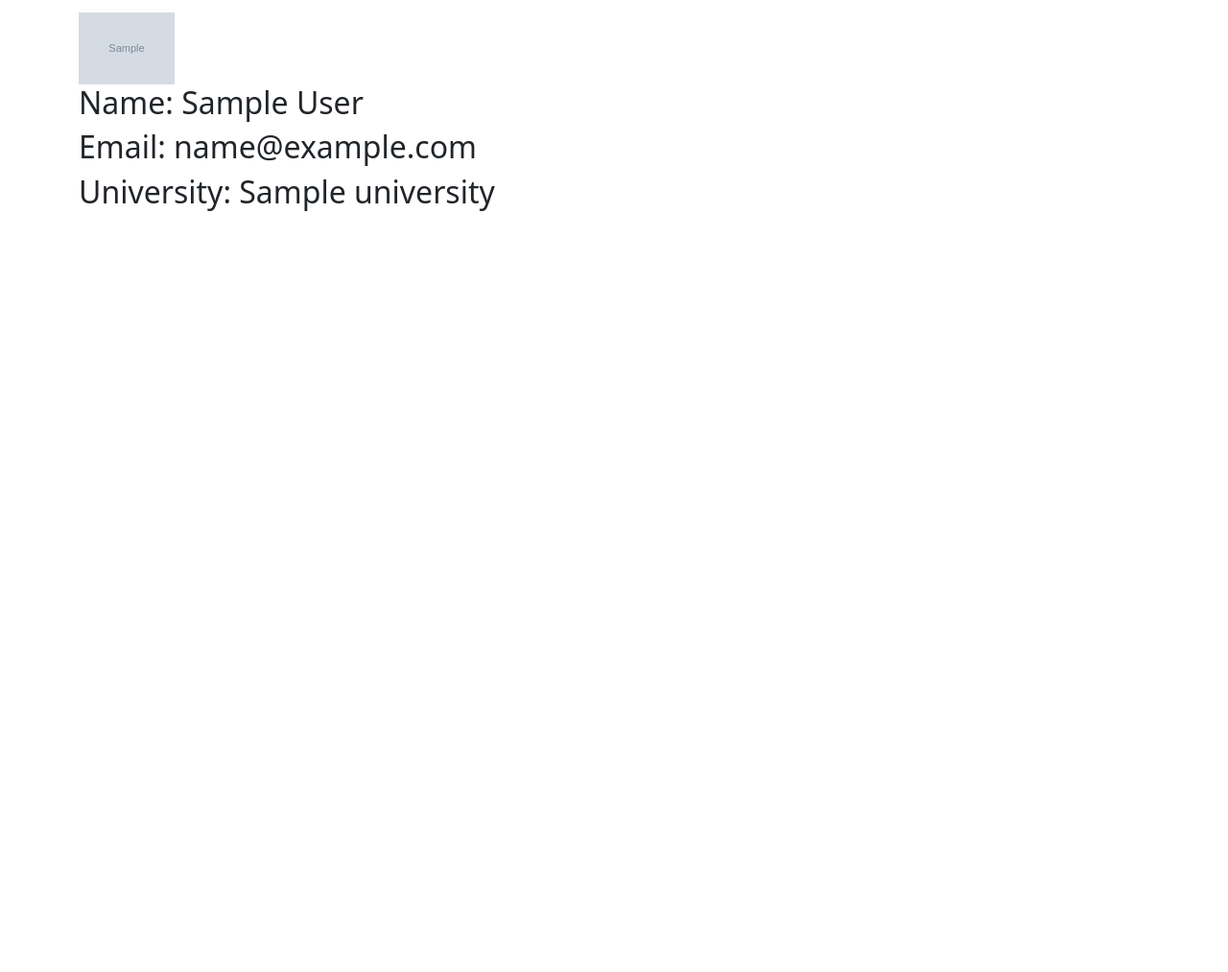
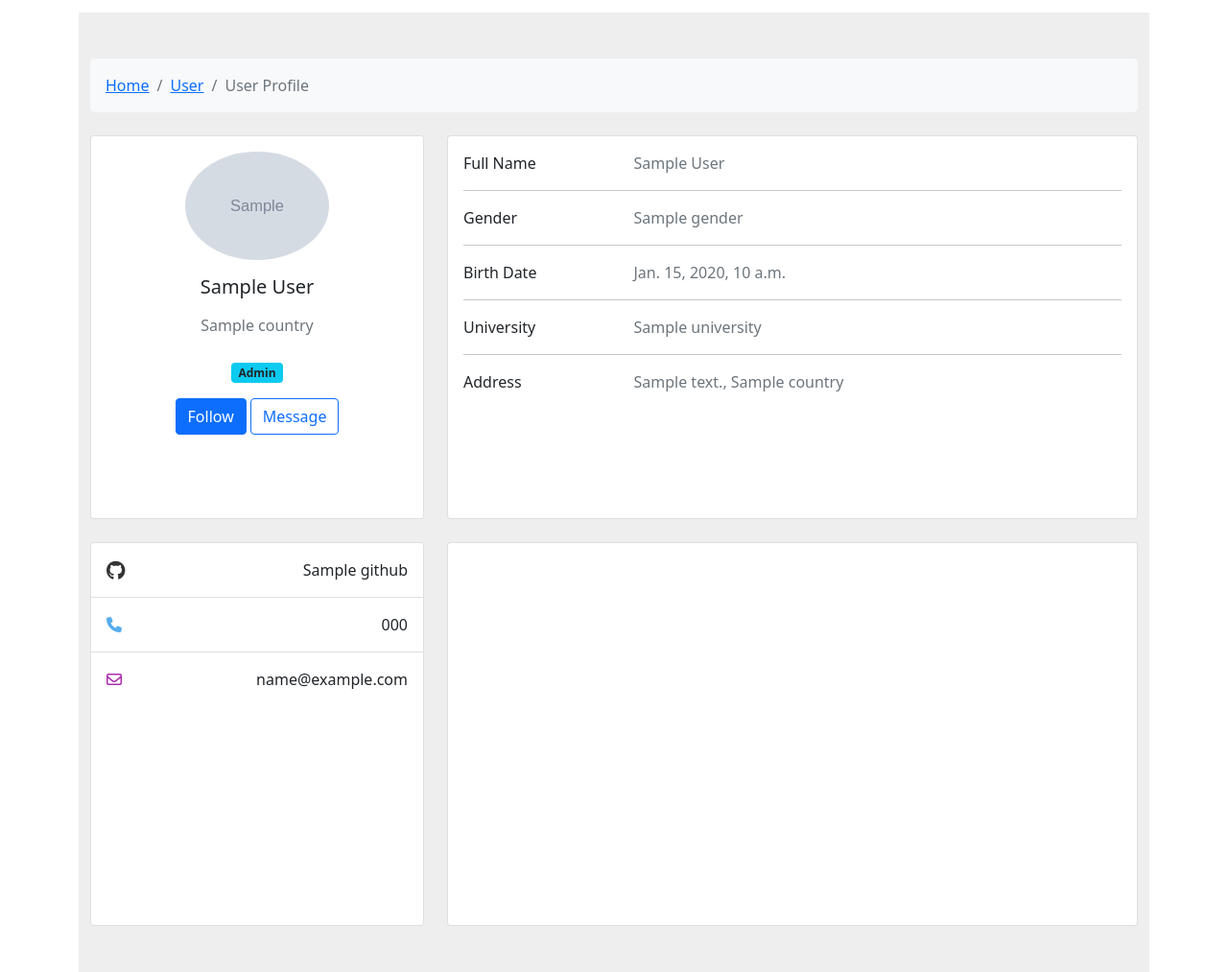
Before and after one commit to engnraminul/9neurons, a Django app: template templates/login/profile.html in a window 1280 px wide. Shown: the part 56-1069 px from the top of the page at 96% size. Before the commit the page ends 276 px from the top, so only its background shows below. Run offline with Django 4.2, Linux system fonts and the light colour scheme; the template is opened without the code that fills it: most values are stand-ins (such as "Sample title", 1, 10 or a date in 2020); grey boxes marked "Sample" are stand-in pictures; some libraries are stand-ins or nearby versions.

Commit message:
Create user profile page

```diff
--- a/templates/login/profile.html
+++ b/templates/login/profile.html
@@ -1,7 +1,112 @@
 {% extends 'base.html' %}
 {% block body %}
-<img src="{{profile.profile_picture.url}}" class="align-middle" style="width: 100px" alt="">
-<h2>Name: {{profile.full_name}}</h2>
-<h2>Email: {{profile.email}}</h2>
-<h2>University: {{profile.university}}</h2>
+<section style="background-color: #eee;">
+    <div class="container py-5">
+      <div class="row">
+        <div class="col">
+          <nav aria-label="breadcrumb" class="bg-light rounded-3 p-3 mb-4">
+            <ol class="breadcrumb mb-0">
+              <li class="breadcrumb-item"><a href="#">Home</a></li>
+              <li class="breadcrumb-item"><a href="#">User</a></li>
+              <li class="breadcrumb-item active" aria-current="page">User Profile</li>
+            </ol>
+          </nav>
+        </div>
+      </div>
+
+      <div class="row">
+        <div class="col-lg-4">
+          <div class="card mb-4">
+            <div class="card-body text-center">
+              <img src="{{profile.profile_picture.url}}" alt="avatar"
+                class="rounded-circle img-fluid" style="width: 150px;">
+              <h5 class="my-3">{{profile.full_name}}</h5>
+              <p class="text-muted mb-4">{{profile.country}}</p>
+              <p class="badge bg-info text-dark">Admin</p>
+              <div class="d-flex justify-content-center mb-2">
+                <button type="button" class="btn btn-primary">Follow</button>
+                <button type="button" class="btn btn-outline-primary ms-1">Message</button>
+              </div>
+            </div>
+          </div>
+          <div class="card mb-4 mb-lg-0">
+            <div class="card-body p-0">
+              <ul class="list-group list-group-flush rounded-3">
+                <li class="list-group-item d-flex justify-content-between align-items-center p-3">
+                  <i class="fab fa-github fa-lg" style="color: #333333;"></i>
+                  <p class="mb-0">{{profile.github}}</p>
+                </li>
+                <li class="list-group-item d-flex justify-content-between align-items-center p-3">
+                  <i class="fa-solid fa-phone" style="color: #55acee;"></i>
+                  <p class="mb-0">{{profile.phone}}</p>
+                </li>
+                <li class="list-group-item d-flex justify-content-between align-items-center p-3">
+                  <i class="fa-regular fa-envelope" style="color: #ac2bac;"></i>
+                  <p class="mb-0">{{profile.email}}</p>
+                </li>
+              </ul>
+            </div>
+          </div>
+        </div>
+        <div class="col-lg-8">
+          <div class="card mb-4">
+            <div class="card-body">
+              <div class="row">
+                <div class="col-sm-3">
+                  <p class="mb-0">Full Name</p>
+                </div>
+                <div class="col-sm-9">
+                  <p class="text-muted mb-0">{{profile.full_name}}</p>
+                </div>
+              </div>
+              <hr>
+              <div class="row">
+                <div class="col-sm-3">
+                  <p class="mb-0">Gender</p>
+                </div>
+                <div class="col-sm-9">
+                  <p class="text-muted mb-0">{{profile.gender}}</p>
+                </div>
+              </div>
+              <hr>
+              <div class="row">
+                <div class="col-sm-3">
+                  <p class="mb-0">Birth Date</p>
+                </div>
+                <div class="col-sm-9">
+                  <p class="text-muted mb-0">{{profile.birth_date}}</p>
+                </div>
+              </div>
+              <hr>
+              <div class="row">
+                <div class="col-sm-3">
+                  <p class="mb-0">University</p>
+                </div>
+                <div class="col-sm-9">
+                  <p class="text-muted mb-0">{{profile.university}}</p>
+                </div>
+              </div>
+              <hr>
+              <div class="row">
+                <div class="col-sm-3">
+                  <p class="mb-0">Address</p>
+                </div>
+                <div class="col-sm-9">
+                  <p class="text-muted mb-0">{{profile.address}}, {{profile.country}}</p>
+                </div>
+              </div>
+            </div>
+          </div>
+          <div class="row">
+            <div class="col-md-12">
+              <div class="card mb-4 mb-md-0">
+                <div class="card-body">
+
+
+            </div>
+          </div>
+        </div>
+      </div>
+    </div>
+  </section>
 {% endblock %}
--- a/templates/navmenu.html
+++ b/templates/navmenu.html
@@ -5,6 +5,7 @@
     <a class="navbar-brand" href="/">Home</a>
 
     {% if user.is_authenticated %}
+    <a class="navbar-brand" href="{% url 'Login:profile' %}">Profile</a>
     <a class="navbar-brand" href="{% url 'Login:logout' %}">Logout</a>
     {% else %}
     <a class="navbar-brand" href="{% url 'Login:login' %}">Login</a>
```
Also changed, not shown: Login/views.py (+1 -12 lines), db.sqlite3, media/profile_pics/275424689_1124714331634448_5106123525877927454_n.jpg (added), media/profile_pics/Upadate_Passport_image_V0PJF5w.jpg (added).
